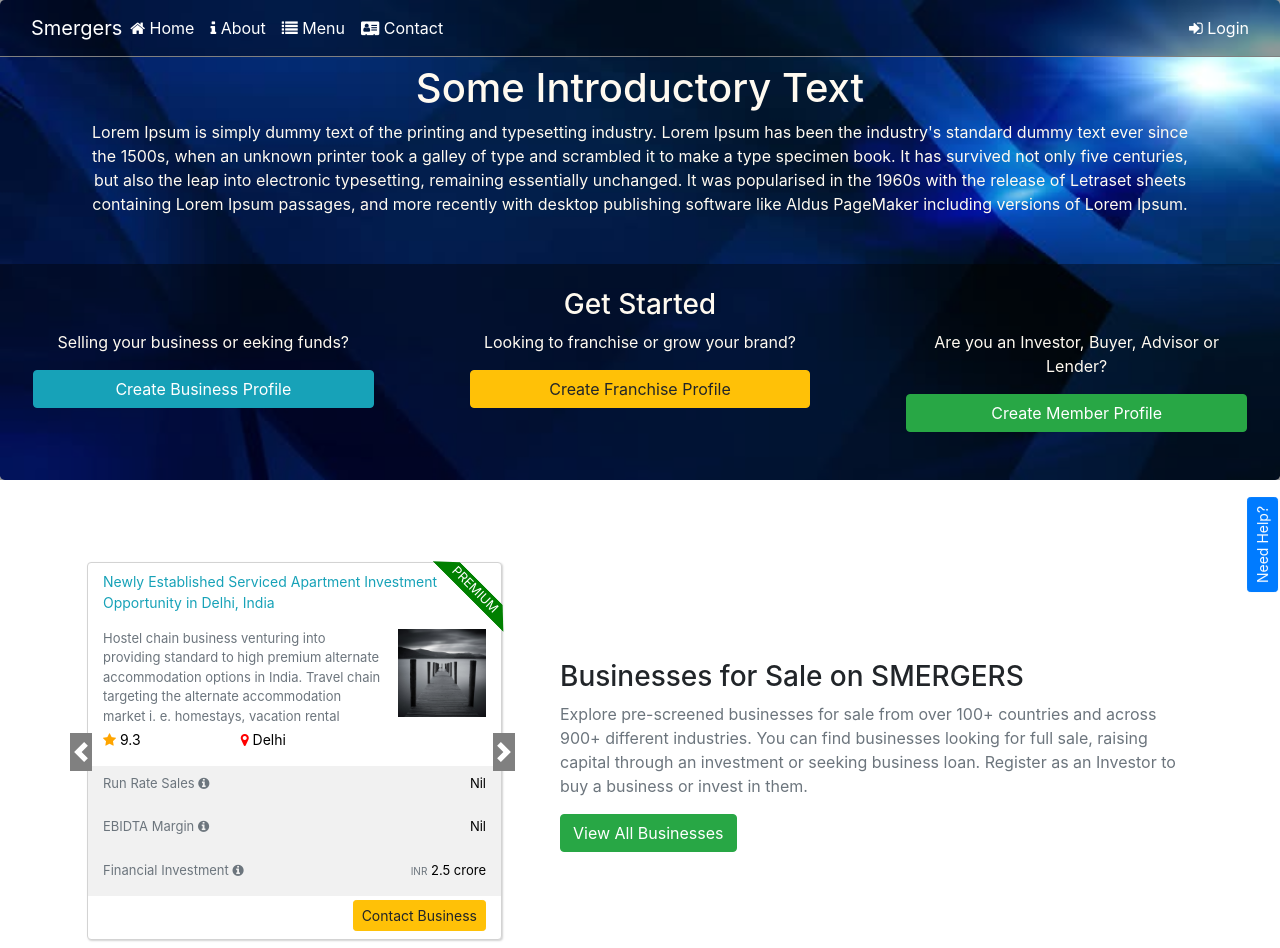
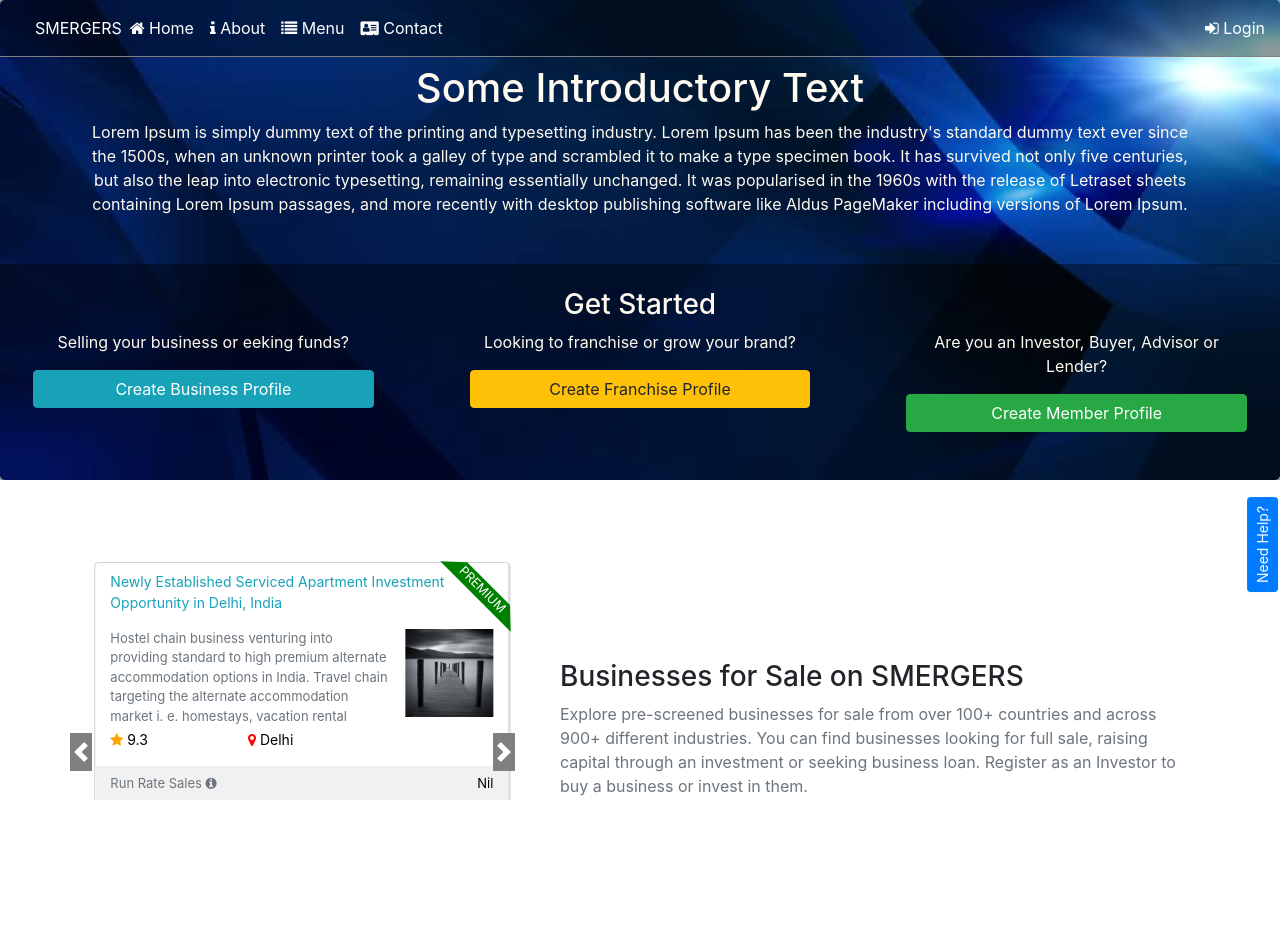
Before and after one commit to LazyCoder-1506/Bangalore_Startup_Initial_Assignment, a website: page index.html in a window 1280 px wide. Shown: the top 948 px of the page. After the commit the page ends 800 px from the top, so only its background shows below. Drawn offline with nearby package versions, Linux system fonts and the light colour scheme.

Commit message:
horizontal overflow corrected

```diff
--- a/css/styles.css
+++ b/css/styles.css
@@ -1,12 +1,30 @@
-body
+*
 {
-    overflow-x : hidden;
+    margin : 0;
+    padding : 0;
+}
+
+html,body
+{
+    width: 100%;
+    height: 100%;
+    margin: 0px;
+    padding: 0px;
+    overflow-x: hidden;
 }
 
 #business_body
 {
     padding : 50px 0px 0px 0px;
     z-index : 0;
+}
+
+.navbar-brand
+{
+    display : inline;
+    left : 0 !important;
+    margin : 0;
+    padding : 0;
 }
 
 #navigation_bar
@@ -289,11 +307,6 @@ img
     {
         height : 80px;
     }
-
-    .fixed_right_button
-    {
-        right : -15px;
-    }
 }
 
 @media (max-width : 1000px)
--- a/index.html
+++ b/index.html
@@ -15,12 +15,13 @@
 </head>
 
 <body>
-    <nav class="navbar navbar-expand-sm fixed-top" id = "navigation_bar">
+    <nav class="navbar navbar-expand-sm fixed-top pr-0 vw-100" id = "navigation_bar">
         <div class="container-fluid">
             <button class="navbar-toggler shadow-none border-0" type="button" data-toggle="collapse" data-target="#Navbar">
                 <i class = "fa fa-bars"></i>
             </button>
-            <a class="navbar-brand mr-auto" href="#">Smergers</a>
+            <div class = "mr-auto"><a class = "ml-1 mr-0 pr-0" href="#">SMERGERS</a></div>
+
             <div class="collapse navbar-collapse" id="Navbar">
                 <ul class="navbar-nav mr-auto">
                         <li class="nav-item active"><a class="nav-link" href="#"><span class="fa fa-home fa-md"></span> Home</a></li>
```
